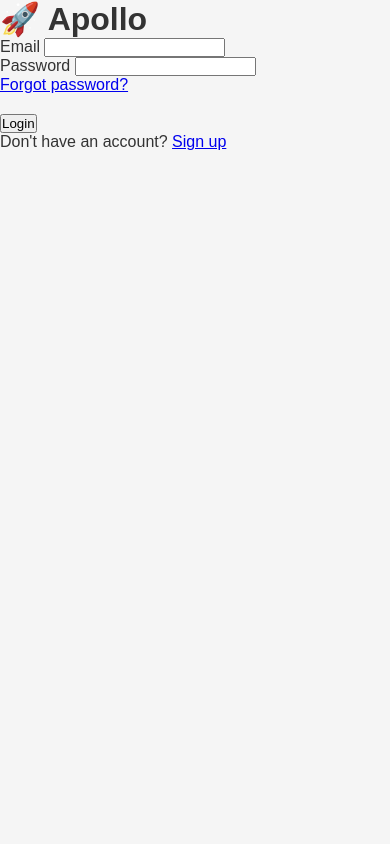
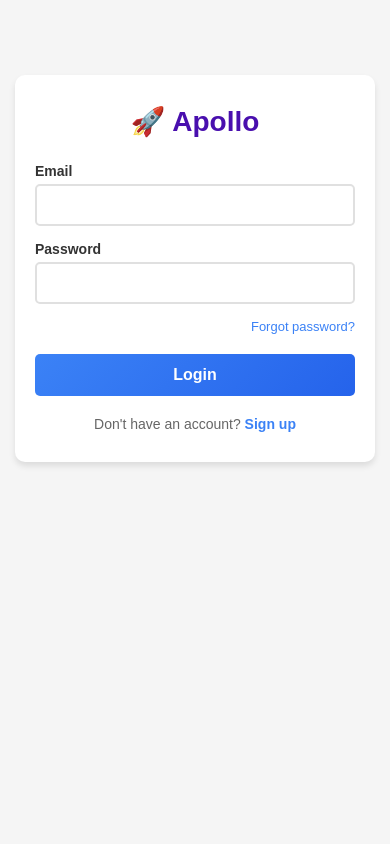
Before and after one commit to scalgary/apollo, a FastAPI app: page /login in a window 390 px wide. Run offline with FastAPI, Linux system fonts and the light colour scheme.

Commit message:
improve layout

```diff
--- a/my_app/db_models.py
+++ b/my_app/db_models.py
@@ -8,6 +8,7 @@ class User(Base):
 
     id = Column(Integer, primary_key=True, index=True)
     email = Column(String, unique=True, nullable=False, index=True)
+    display_name = Column(String)
     hashed_password = Column(String, nullable=False)
     membership_type = Column(String, default='full_member')  # 'full_member' ou 'punch_card'
     initial_credits = Column(Integer, nullable=True)  # Nombre total de crédits autorisés (None = unlimited)
--- a/my_app/routes/auth.py
+++ b/my_app/routes/auth.py
@@ -35,6 +35,7 @@ def signup(email: str = Form(...), password: str = Form(...), db: Session = Depe
     user = User(
         email=email,
         hashed_password=hashed_password,
+        display_name=user_info['display_name'],
         membership_type=user_info['membership_type'],
         initial_credits=user_info['initial_credits'],
         remaining_credits=user_info['initial_credits']  # Au début, remaining = initial
--- /dev/null
+++ b/my_app/static/login.css
@@ -0,0 +1,327 @@
+/* ============================================
+   VARIABLES DE COULEURS
+   Synchronisées avec dashboard.css
+   ============================================ */
+
+:root {
+    /* TYPE 1 - Event Type 1 (actuellement BLEU) */
+    --type1-primary: #3b82f6;        /* Couleur principale */
+    --type1-primary-dark: #2563eb;   /* Couleur foncée */
+    --type1-light: #dbeafe;          /* Fond badge */
+    --type1-lighter: #eff6ff;        /* Fond ligne pâle */
+    --type1-text: #1e40af;           /* Texte */
+
+    /* TYPE 2 - Event Type 2 (actuellement ORANGE) */
+    --type2-primary: #f97316;        /* Couleur principale */
+    --type2-primary-dark: #ea580c;   /* Couleur foncée */
+    --type2-light: #ffedd5;          /* Fond badge */
+    --type2-lighter: #fed7aa;        /* Fond ligne plus foncé */
+    --type2-text: #c2410c;           /* Texte */
+
+    /* COULEURS GÉNÉRIQUES */
+    --color-apollo: #490fae;         /* Titre Apollo */
+    --color-logout: #dc3545;         /* Bouton logout */
+    --color-logout-hover: #c82333;
+    --color-going: #10b981;          /* Bouton GOING */
+    --color-going-hover: #059669;
+    --color-waitlist: #f59e0b;       /* Bouton WAITLIST */
+    --color-waitlist-hover: #d97706;
+    --color-rsvp: #6b7280;           /* Bouton RSVP */
+    --color-rsvp-hover: #4b5563;
+
+    --color-error: rgb(32, 32, 207);
+    --color-error-bg: white;
+}
+
+/* ============================================
+   RESET
+   ============================================ */
+
+* {
+    margin: 0;
+    padding: 0;
+    box-sizing: border-box;
+}
+
+/* ============================================
+   BODY - CENTRAGE AVEC FLEXBOX
+   ============================================ */
+
+body {
+    font-family: Arial, sans-serif;
+    background: #f5f5f5;
+    display: flex;
+    justify-content: center;
+    align-items: flex-start;  /* ← Changé de center à flex-start */
+    min-height: 100vh;
+    padding-top: 60px;  /* ← Ajoute un espace en haut */
+}
+
+/* ============================================
+   CONTENEUR PRINCIPAL
+   ============================================ */
+
+.login-container {
+    width: 100%;
+    max-width: 400px;
+    padding: 20px;
+}
+
+/* ============================================
+   BOÎTE DE LOGIN
+   ============================================ */
+
+.login-box {
+    background: white;
+    padding: 40px;
+    border-radius: 10px;
+    box-shadow: 0 4px 6px rgba(0, 0, 0, 0.1);
+}
+
+/* ============================================
+   TITRE APOLLO
+   ============================================ */
+
+.login-box h1 {
+    color: var(--color-apollo);
+    text-align: center;
+    margin-bottom: 30px;
+    font-size: 32px;
+    font-weight: bold;
+}
+
+/* Emoji fusée si tu l'utilises */
+.login-box h1::before {
+    content: "🚀 ";
+}
+
+/* ============================================
+   FORMULAIRE
+   ============================================ */
+
+.login-form {
+    display: flex;
+    flex-direction: column;
+}
+
+/* ============================================
+   GROUPES DE CHAMPS (Email, Password)
+   ============================================ */
+
+.form-group {
+    margin-bottom: 20px;
+}
+
+.form-group label {
+    display: block;
+    margin-bottom: 5px;
+    font-weight: 600;
+    color: #333;
+    font-size: 14px;
+}
+
+.form-group input {
+    width: 100%;
+    padding: 12px;
+    border: 2px solid #e0e0e0;
+    border-radius: 5px;
+    font-size: 14px;
+    transition: border-color 0.3s ease;
+}
+
+.form-group input:focus {
+    outline: none;
+    border-color: var(--type1-primary);
+    box-shadow: 0 0 0 3px rgba(59, 130, 246, 0.1);
+}
+
+.form-group input::placeholder {
+    color: #999;
+}
+
+/* ============================================
+   LIEN "FORGOT PASSWORD"
+   ============================================ */
+
+.forgot-link {
+    display: block;
+    text-align: right;
+    margin-bottom: 20px;
+    color: var(--type1-primary);
+    text-decoration: none;
+    font-size: 13px;
+    transition: color 0.2s;
+}
+
+.forgot-link:hover {
+    text-decoration: underline;
+    color: var(--type1-primary-dark);
+}
+
+/* ============================================
+   BOUTON LOGIN
+   ============================================ */
+
+.login-signup-btn {
+    width: 100%;
+    padding: 12px;
+    background: linear-gradient(135deg, var(--type1-primary), var(--type1-primary-dark));
+    color: white;
+    border: none;
+    border-radius: 5px;
+    font-size: 16px;
+    font-weight: bold;
+    cursor: pointer;
+    transition: transform 0.2s, box-shadow 0.2s;
+}
+
+.login-signup-btn:hover {
+    transform: translateY(-2px);
+    box-shadow: 0 4px 8px rgba(59, 130, 246, 0.3);
+}
+
+.login-signup-btn:active {
+    transform: translateY(0);
+}
+
+/* ============================================
+   TEXTE "DON'T HAVE AN ACCOUNT?"
+   ============================================ */
+
+.signup-already_login-prompt {
+    text-align: center;
+    margin-top: 20px;
+    color: #666;
+    font-size: 14px;
+}
+
+.signup-already_login-prompt a {
+    color: var(--type1-primary);
+    text-decoration: none;
+    font-weight: 600;
+    transition: color 0.2s;
+}
+
+.signup-already_login-prompt a:hover {
+    text-decoration: underline;
+    color: var(--type1-primary-dark);
+}
+
+/* ============================================
+   MESSAGES D'ERREUR
+   ============================================ */
+
+.error-message {
+    background: var(--color-error-bg);
+    color: var(--color-error);
+    padding: 12px;
+    border-radius: 5px;
+    margin-bottom: 20px;
+    font-size: 18px;
+    /*border-left: 4px solid var(--color-error);*/
+    animation: slideIn 0.3s ease;
+    text-align: center;  /* ← AJOUTE CETTE LIGNE */
+}
+
+@keyframes slideIn {
+    from {
+        opacity: 0;
+        transform: translateY(-10px);
+    }
+    to {
+        opacity: 1;
+        transform: translateY(0);
+    }
+}
+
+/* ============================================
+   MESSAGES DE SUCCÈS (si tu en as)
+   ============================================ */
+
+.success-message {
+    background: #d1fae5;
+    color: #065f46;
+    padding: 12px;
+    border-radius: 5px;
+    margin-bottom: 20px;
+    font-size: 14px;
+    border-left: 4px solid #10b981;
+    animation: slideIn 0.3s ease;
+}
+
+/* ============================================
+   RESPONSIVE - MOBILE
+   ============================================ */
+
+@media (max-width: 480px) {
+    .login-container {
+        padding: 15px;
+    }
+
+    .login-box {
+        padding: 30px 20px;
+    }
+
+    .login-box h1 {
+        font-size: 28px;
+        margin-bottom: 25px;
+    }
+
+    .form-group {
+        margin-bottom: 15px;
+    }
+
+    .form-group input {
+        padding: 10px;
+        font-size: 16px; /* Évite le zoom automatique sur iOS */
+    }
+
+    .login-btn {
+        padding: 12px;
+        font-size: 15px;
+    }
+}
+
+/* ============================================
+   TABLETTE
+   ============================================ */
+
+@media (min-width: 481px) and (max-width: 768px) {
+    .login-container {
+        max-width: 450px;
+    }
+}
+
+/* ============================================
+   ÉTATS DE CHARGEMENT (optionnel)
+   ============================================ */
+
+.login-btn:disabled {
+    background: #9ca3af;
+    cursor: not-allowed;
+    transform: none;
+}
+
+.login-btn:disabled:hover {
+    transform: none;
+    box-shadow: none;
+}
+
+/* Spinner de chargement si tu veux l'ajouter */
+.login-btn.loading::after {
+    content: "";
+    width: 16px;
+    height: 16px;
+    margin-left: 10px;
+    border: 2px solid white;
+    border-top-color: transparent;
+    border-radius: 50%;
+    display: inline-block;
+    animation: spin 0.6s linear infinite;
+}
+
+@keyframes spin {
+    to {
+        transform: rotate(360deg);
+    }
+}
--- a/my_app/templates/login.html
+++ b/my_app/templates/login.html
@@ -1,46 +1,36 @@
-
 <!DOCTYPE html>
 <html>
 <head>
-    <title>Apollo - Login</title>
-    <link rel="stylesheet" href="/static/styles.css">
+    <meta charset="UTF-8">
+    <meta name="viewport" content="width=device-width, initial-scale=1.0">
+    <title>Schedule - Apollo</title>
+    <link rel="stylesheet" href="/static/login.css">
+</head>
+<body>
+    <div class="login-container">
+        <div class="login-box">
+            <h1>Apollo</h1>
 
-</head>
-<body class="auth-page">
-
-    <div class="container">
-        <h1>🚀 Apollo</h1>
-
-        {% if request.query_params.get('error') %}
-        <div class="error">{{ request.query_params.get('error') }}</div>
-        {% endif %}
-
-        {% if request.query_params.get('success') %}
-        <div class="success">{{ request.query_params.get('success') }}</div>
-        {% endif %}
-
-        <form method="POST" action="/login">
+            <form method="POST">
                 <div class="form-group">
-                <label>Email</label>
-                <input type="email" name="email" required>
+                    <label for="email">Email</label>
+                    <input type="email" id="email" name="email" required>
                 </div>
 
                 <div class="form-group">
-                <label>Password</label>
-                <input type="password" name="password" required>
+                    <label for="password">Password</label>
+                    <input type="password" id="password" name="password" required>
                 </div>
 
-            <div class="forgot">
-                <a href="/forgot-password">Forgot password?</a>
-            </div>
+                <a href="/forgot-password" class="forgot-link">Forgot password?</a>
 
-            <button type="submit" style="margin-top: 20px;">Login</button>
+                <button type="submit" class="login-signup-btn">Login</button>
             </form>
 
-        <div class="link">
+            <p class="signup-already_login-prompt">
                 Don't have an account? <a href="/signup">Sign up</a>
+            </p>
         </div>
     </div>
 </body>
-
 </html>
--- a/my_app/templates/schedule.html
+++ b/my_app/templates/schedule.html
@@ -10,7 +10,7 @@
     <div class="header">
         <h1>Apollo Pickleball</h1>
         <div class="user-info">
-            <span>{{ user.email }}</span>
+            <span>{{ user.display_name }}</span>
             {% if user.membership_type == 'punch_card' %}
                 <span class="credits-badge">
                     {{ user.remaining_credits if user.remaining_credits is not none else 0 }} credits left
--- a/my_app/utils/csv_loader.py
+++ b/my_app/utils/csv_loader.py
@@ -13,13 +13,15 @@ def load_whitelist():
             reader = csv.DictReader(f)
             for row in reader:
                 email = row['email'].strip().lower()
+                display_name = row['display_name']
                 membership_type = row.get('membership_type', 'full_member').strip()
                 credits_str = row.get('credits', '').strip()
-
                 # Si credits est vide ou pas un nombre, mettre None (unlimited)
                 credits = int(credits_str) if credits_str.isdigit() else None
 
+
                 whitelist[email] = {
+                    'display_name': display_name,
                     'membership_type': membership_type,
                     'initial_credits': credits
                 }
```
Also changed, not shown: my_app/data/whitelist.csv (+5 -5 lines), my_app/templates/signup.html (+11 -9 lines), 1 other file. Lines whose indentation alone changed are shown as unchanged.
